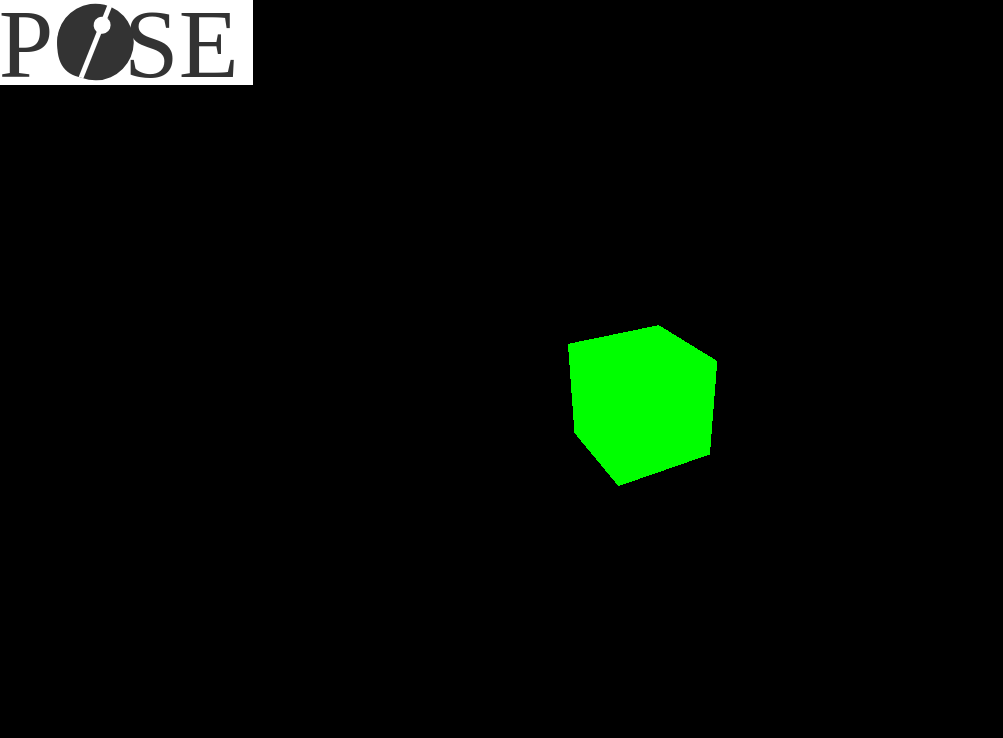
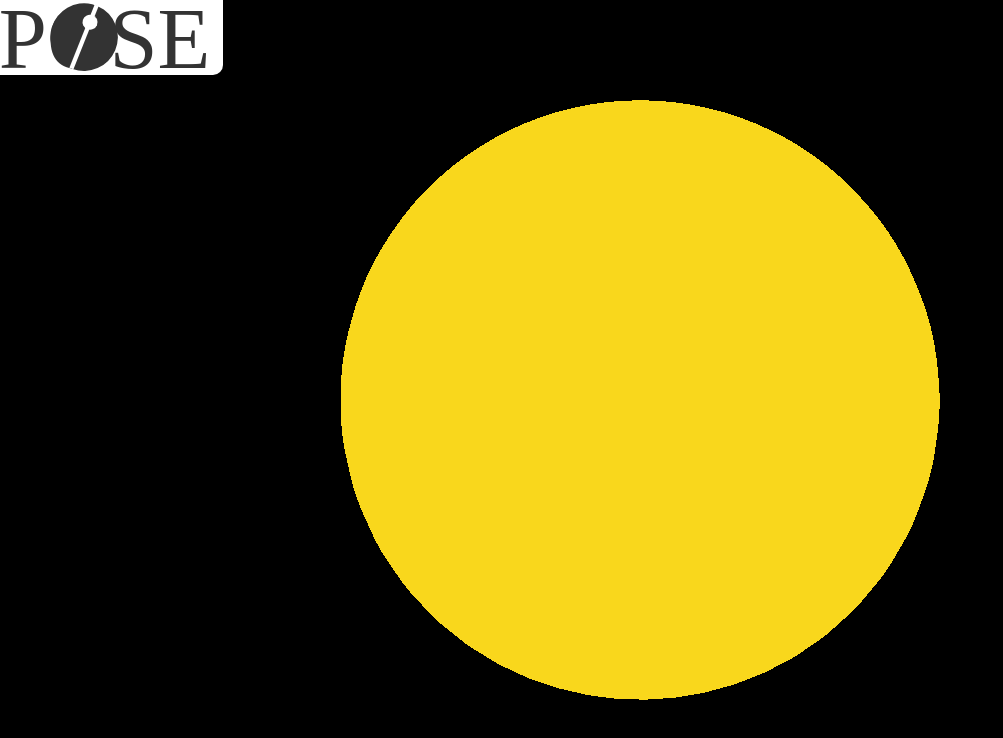
Before and after one commit to wagnerdylan/POSE-web, a plain HTML site: page static/root/index.html in a window 1280 px wide. Shown: the whole page, without its empty margins (0-1003 px from the left). Drawn offline with nearby package versions, Linux system fonts and the light colour scheme; animation ran at ten frames a second.

Commit message:
feat: added sun

```diff
--- a/static/root/css/style.css
+++ b/static/root/css/style.css
@@ -13,6 +13,10 @@ body {
 }
 
 #logo {
-    height: 85px;
+    height: 75px;
     width: auto;
+    color: white;
+    margin-bottom: 10px;
+    margin-right: 10px;
+    border-bottom-right-radius: 10px;
 }
--- a/static/root/index.html
+++ b/static/root/index.html
@@ -15,7 +15,7 @@
     <script src="https://cdnjs.cloudflare.com/ajax/libs/three.js/r127/three.js"
         integrity="sha512-TfxQd1Gi4H0u+TQ1ZsRYYp9MNqHvsnUGeCwganm/lWe7ekxmQKqrkCIIgBFs2rs/p+Chi4hNcIgAHT92eh6qBQ=="
         crossorigin="anonymous"></script>
-    <script src="js/webview/webview.js"></script>
+    <script type="module" src="js/webview/webview.js"></script>
 </body>
 
 </html>
--- a/static/root/js/webview/objs/objs.js
+++ b/static/root/js/webview/objs/objs.js
@@ -1,4 +1,14 @@
+
+import * as SolarObjs from './solar_objs.js';
 
 export class Objs {
-    constructor() { }
+    #solar_objs
+
+    constructor(scene) {
+        this.#solar_objs = new SolarObjs.SolarObjs(scene);
+    }
+
+    update = () => {
+        this.#solar_objs.update();
+    }
 }
--- a/static/root/js/webview/objs/solar_objs.js
+++ b/static/root/js/webview/objs/solar_objs.js
@@ -0,0 +1,21 @@
+
+export class SolarObjs {
+    #sun
+
+    constructor(scene) {
+        this.create_sun(scene);
+    }
+
+    create_sun = (scene) => {
+        // Radius of sun as sphere radius
+        const geometry = new THREE.SphereGeometry(6.95700e+8, 64, 64);
+        const material = new THREE.MeshBasicMaterial({ color: 0xf9d71c });
+        this.#sun = new THREE.Mesh(geometry, material);
+        scene.add(this.#sun);
+    }
+
+    update = () => {
+        this.#sun.rotation.x += 0.01;
+        this.#sun.rotation.y += 0.01;
+    }
+}
--- a/static/root/js/webview/webview.js
+++ b/static/root/js/webview/webview.js
@@ -1,15 +1,11 @@
 
+import * as Objs from './objs/objs.js';
 
-class WebView {
-    #scene
-    #camera
-    #renderer
+var web_view = {
 
-    #cube
-
-    constructor() {
+    create_scene: function () {
         this.scene = new THREE.Scene();
-        this.camera = new THREE.PerspectiveCamera(75, window.innerWidth / window.innerHeight, 0.1, 1000);
+        this.camera = new THREE.PerspectiveCamera(75, window.innerWidth / window.innerHeight, 0.1, 1000e+8);
         this.renderer = new THREE.WebGLRenderer();
 
         this.renderer.setSize(window.innerWidth, window.innerHeight);
@@ -17,30 +13,27 @@ class WebView {
         document.getElementById("main").appendChild(this.renderer.domElement);
 
         this.init_view();
-    };
+    },
 
-    init_view = () => {
-        const geometry = new THREE.BoxGeometry();
-        const material = new THREE.MeshBasicMaterial({ color: 0x00ff00 });
-        this.cube = new THREE.Mesh(geometry, material);
-        this.scene.add(this.cube);
+    init_view: function () {
 
-        this.camera.position.z = 5;
-    }
+        this.camera.position.z = 13.95700e+8;
 
-    animate = () => {
-        requestAnimationFrame(this.animate);
+        this.objs = new Objs.Objs(this.scene);
+    },
 
-        this.cube.rotation.x += 0.01;
-        this.cube.rotation.y += 0.01;
+    animate: function () {
+        requestAnimationFrame(this.animate.bind(this));
+
+        this.objs.update();
 
         this.renderer.render(this.scene, this.camera);
-    };
+    },
+
+    launch: function () {
+        web_view.create_scene();
+        web_view.animate();
+    }
 }
 
-const main = function () {
-    webview = new WebView();
-    webview.animate()
-}
-
-main();
+web_view.launch()
```
